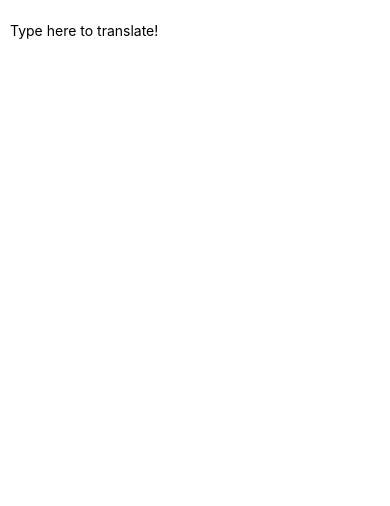
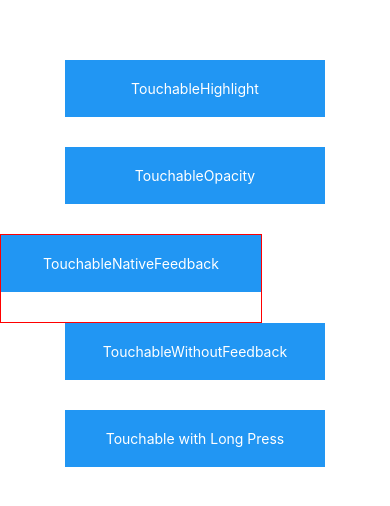
Before and after one commit to pistolphat/reactNative, a React Native app in the folder AwesomeProject/: screen / in a window 390 px wide. Shown: the top 506 px of the page. Built offline with nearby package versions, Linux system fonts and the light colour scheme.

Commit message:
handling touches

```diff
--- a/AwesomeProject/App.js
+++ b/AwesomeProject/App.js
@@ -1,24 +1,66 @@
 import React, { Component } from 'react';
-import { AppRegistry, Text, TextInput, View } from 'react-native';
+import { Alert, AppRegistry, Platform, StyleSheet, Text, TouchableHighlight, TouchableOpacity, TouchableNativeFeedback, TouchableWithoutFeedback, View } from 'react-native';
 
-export default class PizzaTranslator extends Component {
-  constructor(props) {
-    super(props);
-    this.state = {text: ''};
+export default class Touchables extends Component {
+  _onPressButton() {
+    Alert.alert('You tapped the button!')
   }
+
+  _onLongPressButton() {
+    Alert.alert('You long-pressed the button!')
+  }
+
 
   render() {
     return (
-      <View style={{padding: 10}}>
-        <TextInput
-          style={{height: 40}}
-          placeholder="Type here to translate!"
-          onChangeText={(text) => this.setState({text})}
-        />
-        <Text style={{padding: 10, fontSize: 42}}>
-          {this.state.text.split(' ').map((word) => word && '🍕').join(' ')}
-        </Text>
+      <View style={styles.container}>
+        <TouchableHighlight onPress={this._onPressButton} underlayColor="white">
+          <View style={styles.button}>
+            <Text style={styles.buttonText}>TouchableHighlight</Text>
+          </View>
+        </TouchableHighlight>
+        <TouchableOpacity onPress={this._onPressButton}>
+          <View style={styles.button}>
+            <Text style={styles.buttonText}>TouchableOpacity</Text>
+          </View>
+        </TouchableOpacity>
+        <TouchableNativeFeedback
+            onPress={this._onPressButton}
+            background={Platform.OS === 'android' ? TouchableNativeFeedback.SelectableBackground() : ''}>
+          <View style={styles.button}>
+            <Text style={styles.buttonText}>TouchableNativeFeedback</Text>
+          </View>
+        </TouchableNativeFeedback>
+        <TouchableWithoutFeedback
+            onPress={this._onPressButton}
+            >
+          <View style={styles.button}>
+            <Text style={styles.buttonText}>TouchableWithoutFeedback</Text>
+          </View>
+        </TouchableWithoutFeedback>
+        <TouchableHighlight onPress={this._onPressButton} onLongPress={this._onLongPressButton} underlayColor="white">
+          <View style={styles.button}>
+            <Text style={styles.buttonText}>Touchable with Long Press</Text>
+          </View>
+        </TouchableHighlight>
       </View>
     );
   }
 }
+
+const styles = StyleSheet.create({
+  container: {
+    paddingTop: 60,
+    alignItems: 'center'
+  },
+  button: {
+    marginBottom: 30,
+    width: 260,
+    alignItems: 'center',
+    backgroundColor: '#2196F3'
+  },
+  buttonText: {
+    padding: 20,
+    color: 'white'
+  }
+});
```
